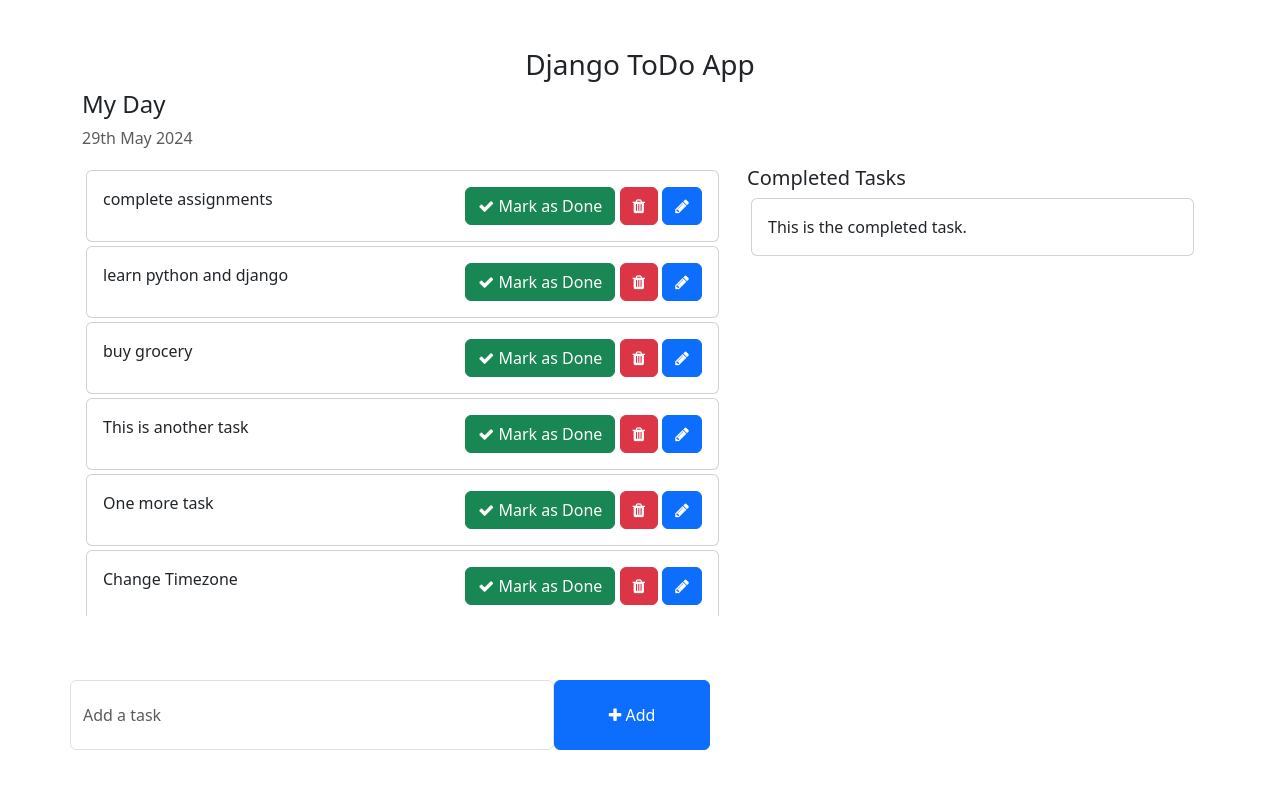
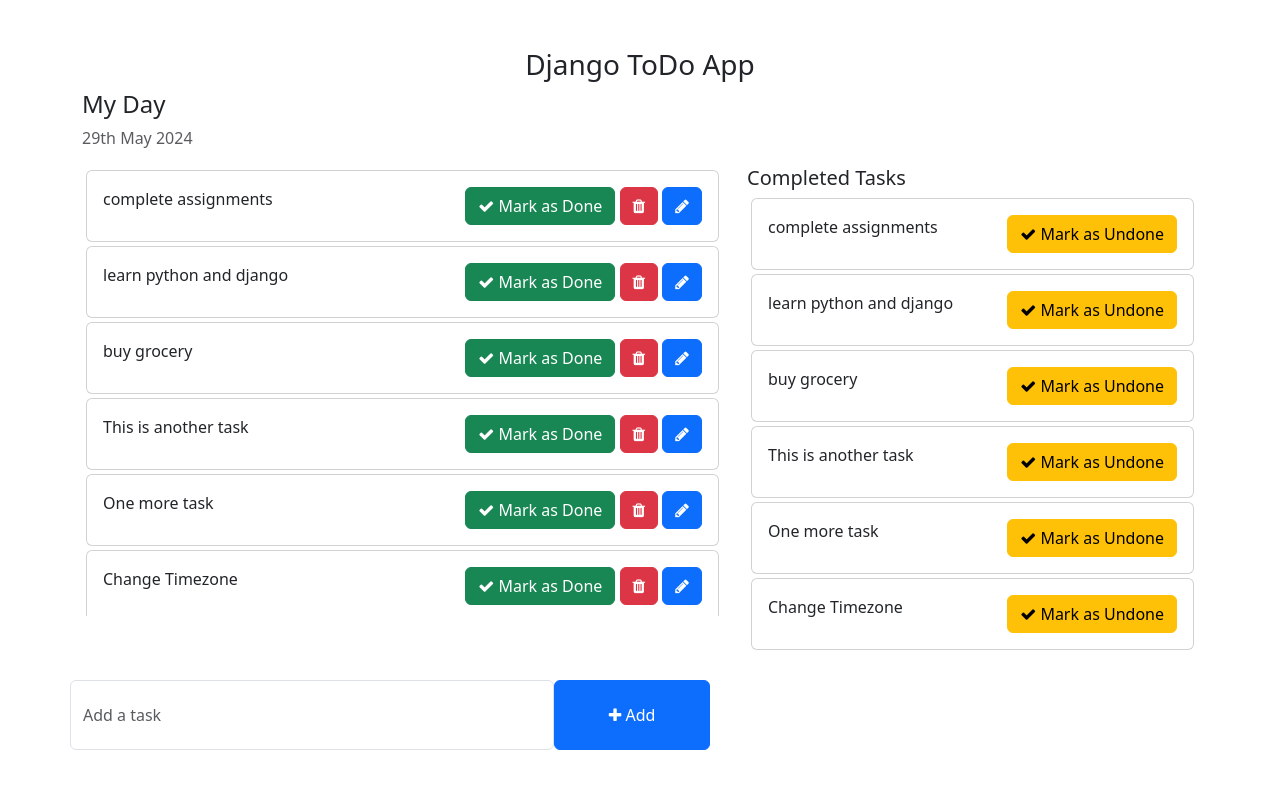
Before and after one commit to joblackpoc/django5_todo, a Django app: template templates/home.html in a window 1280 px wide. Run offline with Django 5.2, Linux system fonts and the light colour scheme; the template is opened without the code that fills it: values that come from a table or form of the project are taken from there, others are empty; data comes from the database, SQL or seed files in the repository; both versions use the stored data as it was after the commit.

Commit message:
mark as done & undone

```diff
--- a/templates/home.html
+++ b/templates/home.html
@@ -31,7 +31,7 @@
                     <div class="card-body">
                         {{ task.task }}
                         <span style="position: relative; float: right;">
-                            <a class="btn btn-success"><i class="fa fa-check"></i> Mark as Done</a>
+                            <a href="{% url 'mark_as_done' task.pk %}" class="btn btn-success"><i class="fa fa-check"></i> Mark as Done</a>
                             <a class="btn btn-danger"><i class="fa fa-trash"></i></a>
                             <a class="btn btn-primary"><i class="fa fa-pencil"></i></a>
                         </span>
@@ -42,11 +42,17 @@
             <div class="col-md-5 col-lg-5">
                 <h5>Completed Tasks</h5>
                 <!-- List of all the tasks that have completed -->
+                {% for completed_task in completed_tasks %}
                 <div class="card m-1">
                     <div class="card-body">
-                        This is the completed task.
+                        {{ completed_task.task }}
+                        <span style="position: relative; float: right;">
+                            <a href="{% url 'mark_as_undone' completed_task.pk %}" class="btn btn-warning"><i class="fa fa-check"></i> Mark as Undone</a>
+
+                        </span>
                     </div>
                 </div>
+                {% endfor %}
             </div>
         </div>
         <div class="row">
--- a/todo/urls.py
+++ b/todo/urls.py
@@ -3,5 +3,9 @@
 
 
 urlpatterns = [
-    path('addTask', views.addTask, name='addTask'),
+    path('addTask/', views.addTask, name='addTask'),
+    path('mark_as_done/<int:pk>/', views.mark_as_done, name='mark_as_done'),
+    path('mark_as_undone/<int:pk>/', views.mark_as_undone, name='mark_as_undone'),
+    path('delete_task/<int:pk>/', views.delete_task, name='delete_task'),
+    path('edit_task/<int:pk>/', views.edit_task, name='edit_task'),
 ]
--- a/todo_main/views.py
+++ b/todo_main/views.py
@@ -2,7 +2,9 @@
 from todo.models import Task
 def home(request):
     tasks = Task.objects.filter(is_completed=False).order_by('-update_at')
+    completed_tasks = Task.objects.filter(is_completed=True).order_by('-update_at')
     context = {
         'tasks': tasks,
+        'completed_tasks': completed_tasks
     }
     return render(request, 'home.html', context)
```
Also changed, not shown: todo/views.py (+29 -1 lines), db.sqlite3.
